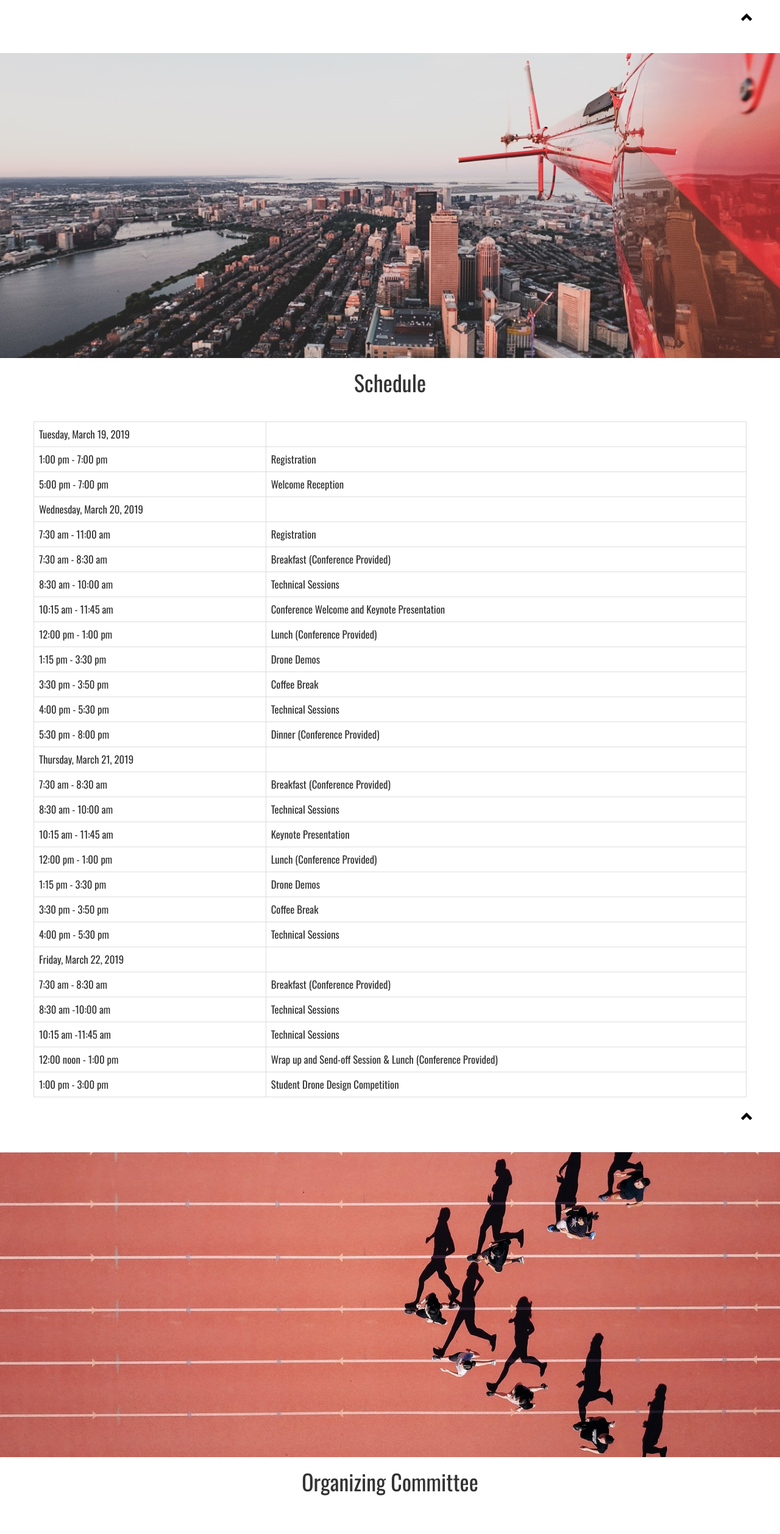
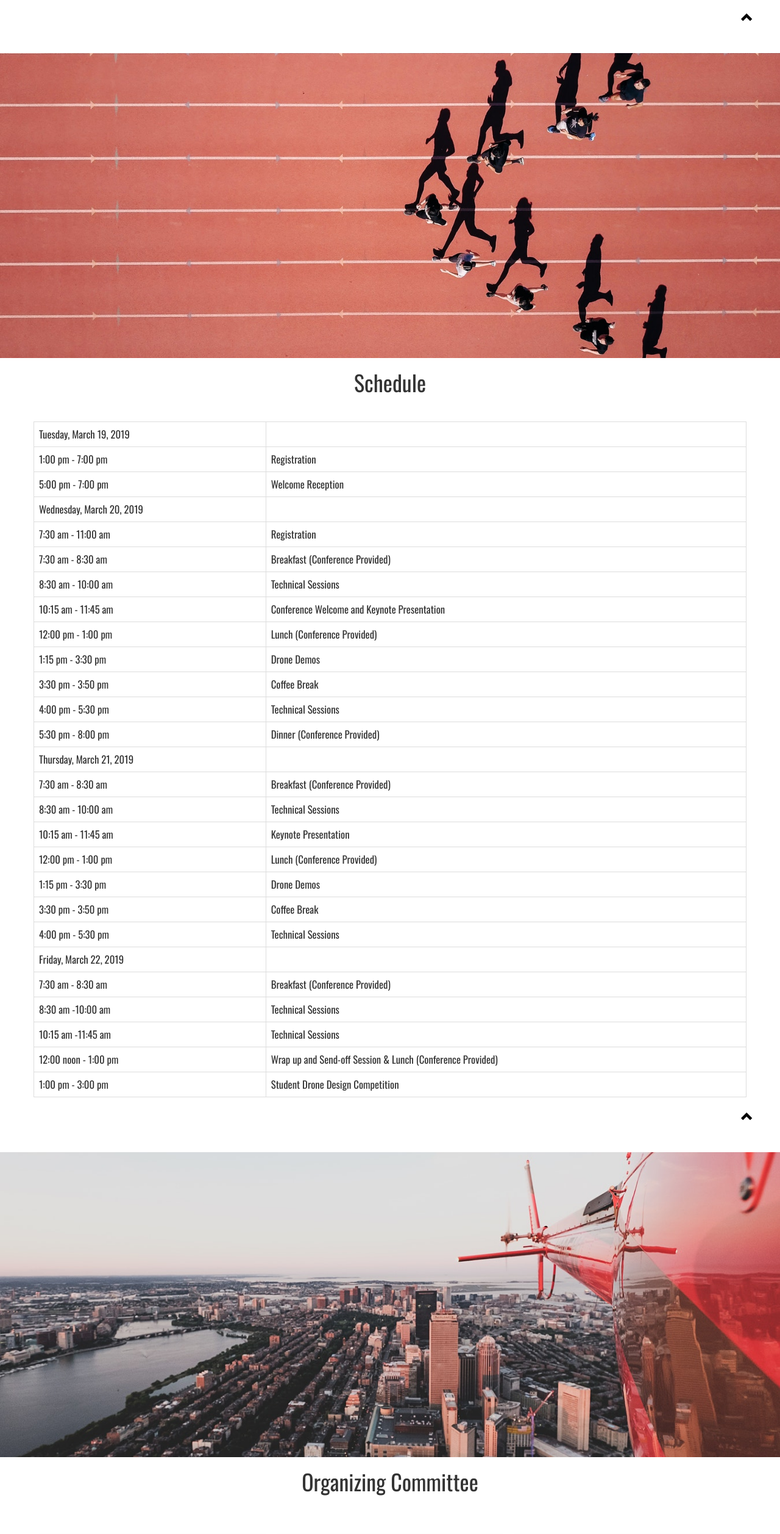
Before and after one commit to anshikashaw/demo1, a plain HTML site: page index.html in a window 1280 px wide. Shown: the part 8533-11048 px from the top of the page at 61% size. Drawn offline with nearby package versions, Linux system fonts and the light colour scheme.

Commit message:
Update index.html

```diff
--- a/index.html
+++ b/index.html
@@ -796,7 +796,7 @@ html{
 			</div>
 		</div></div> <a href="#myCarousel" title=" Back To Top" style="margin-left:95%">
     <span class="glyphicon glyphicon-chevron-up"></span></a>
-		<div id="Schedule" class="parallax8"></div>
+		<div id="Schedule" class="parallax6"></div>
 		<div class="container text-center">
 		<div class="row">
 			<h1><center>Schedule</center></h1>
@@ -917,7 +917,7 @@ html{
 			</div>
 		</div></div> <a href="#myCarousel" title="Click to Go Back To Top" style="margin-left:95%">
     <span class="glyphicon glyphicon-chevron-up"></span></a>
-		<div id="Team" class="parallax6"></div>
+		<div id="Team" class="parallax8"></div>
 		<div class="container text-center">
 		<div class="row">
 			<h1><center>Organizing Committee</center></h1></div>
```
